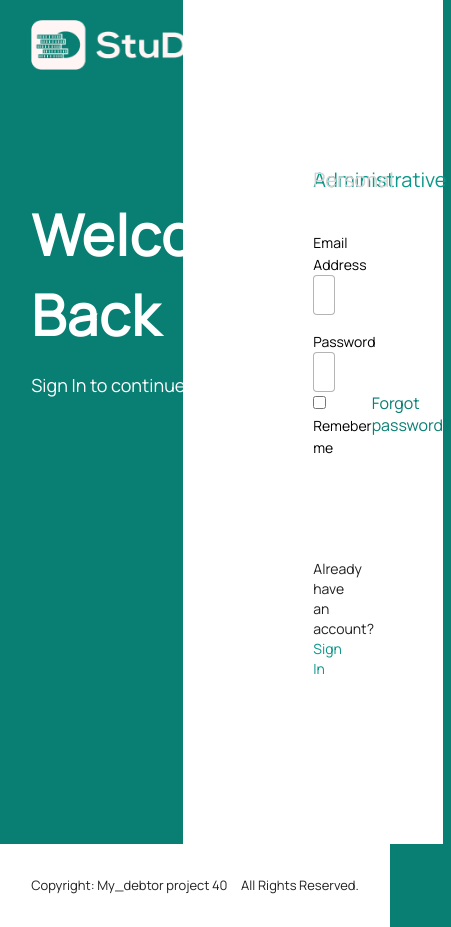
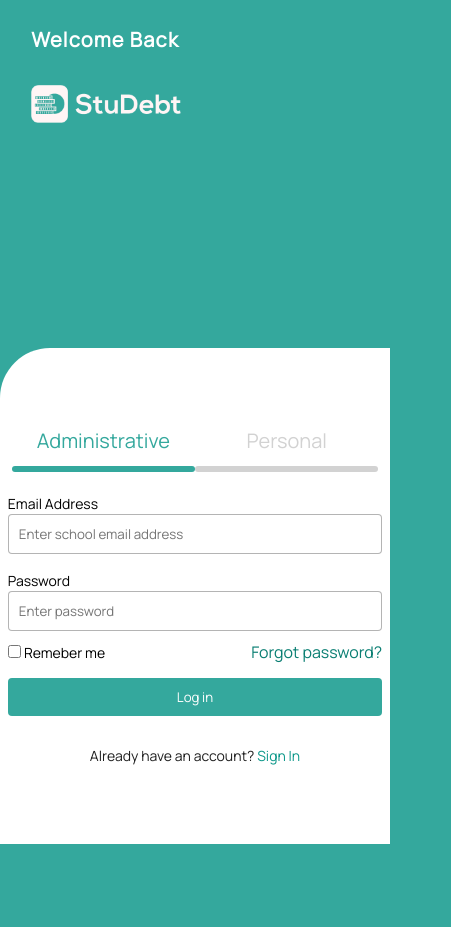
Before and after one commit to zuri-training/Project-Mydebtor-Team-40, a plain HTML site: page admin_sign_in.html in a window 390 px wide. Shown: the whole page, 451 px wide, since content can reach past the window. After the commit the page ends 844 px from the top, so only its background shows below. Drawn offline with Linux system fonts and the light colour scheme; files that its build step writes are made by us from their sources.

Commit message:
sign in corrections

```diff
--- a/admin_sign_in.html
+++ b/admin_sign_in.html
@@ -4,9 +4,8 @@
     <meta charset="UTF-8">
     <meta http-equiv="X-UA-Compatible" content="IE=edge">
     <meta name="viewport" content="width=device-width, initial-scale=1.0">
-    <link rel="stylesheet" href="style.css">
     <link rel="stylesheet" href="css/admin_sign_in.css">
-    <title>Sign Up - StuDebt</title>
+    <title>Sign In - StuDebt</title>
 </head>
 <body>
     <main>
--- a/css/admin_sign_in.css
+++ b/css/admin_sign_in.css
@@ -1,9 +1,273 @@
 /* general styling */
-    *{
-        font-family: var(--manrope_font);
-    }
+@import url('https://fonts.googleapis.com/css2?family=Manrope&display=swap');
+:root{
+    --manrope_font: 'Manrope', sans-serif;
+}
+body{
+background-color: #34A89D;
+}
+*{
+    margin: 0;
+    padding: 0;
+    box-sizing: border-box;
+    font-family: var(--manrope_font);
+}
+main{
+    display: flex;
+    width: 100%;
+}
+
 /* general styling */
 
+/* the left side banner and its content */
+.sign_up_Desc{
+    width: 50%;
+    color: #fff;
+    padding: 5% 8%;
+}
+.logo img{
+    width: 220px;
+}
+.pageTitle{
+    margin-top: 120px;
+}
+.pageTitle h1{
+    font-family: var(--manrope_font);
+    font-style: normal;
+    font-weight: 700;
+    font-size: 56px;
+    line-height: 80px;
+    letter-spacing: 1.2px;
+    color: #FFFFFF;
+}
+.pageTitle p{
+    font-family: var(--manrope_font);
+    font-style: normal;
+    font-weight: 500;
+    font-size: 18px;
+    line-height: 60px;
+    color: #FFFFFF;
+}
+/* the left side banner and its content */
+
+
+/* the form and its content */
+
+.sign_up_Form{
+    width: 50%;
+    display: flex;
+    align-items: center;
+    flex-direction: column;
+    justify-content: center;
+    padding: 0 130px;
+    background-color: #fff;
+    height:100vh;
+
+}
+
+/* FORM BUTTON */
+.userSelect-Btn{
+    width: 100%;
+    display: flex;
+    justify-content: center;
+    margin-bottom: 20px;
+    text-align: center;
+}
+.userSelect-Btn a{
+    font-family: var(--manrope_font);
+    font-size: 20px;
+    line-height: 30px;
+    color: #D2D2D2;
+    width: 100%;
+    text-decoration: none;
+}
+.AdminBtn, .PersonalBtn{
+    width: 49%;
+}
+.userSelect-Btn hr{
+    width: 100;
+    border: none;
+    height: 6px;
+    background: #D2D2D2;
+    border-radius: 4px;
+    margin-top: 10px;
+}
+.active a{
+    color: #34A89D;
+}
+.active hr{
+    background: #34A89D;
+}
+/* BUTTON FORM  */
+
+/* MAIN FORM */
+.userForm{
+    width: 100%;
+    box-sizing: border-box;
+    margin-bottom: 30px;
+}
+form{
+    display: flex;
+    flex-direction: column;
+    gap: 15px;
+}
+.input_area{
+    display: flex;
+    justify-content: space-between;
+}
+.sectA{
+    width: 47%;
+}
+.outline{
+    display: flex;
+    flex-direction: column;
+}
+.max_input{
+    padding: 10px;
+    width: 100%;
+    /* height: 48px; */
+    background: #FFFFFF;
+    border: 1px solid rgba(8, 8, 8, 0.3);
+    border-radius: 4px;
+    box-sizing: border-box;
+}
+.min_input{
+    padding: 10px;
+    width: 100%;
+    /* height: 48px; */
+    background: #FFFFFF;
+    border: 1px solid rgba(8, 8, 8, 0.3);
+    border-radius: 4px;
+    box-sizing: border-box;
+}
+label{
+    color: #000;
+    font-family: 'Manrope', sans-serif;
+    font-size: 14px;
+    font-weight: 400;
+    line-height: 20px;
+}
+.password_note{
+    font-family: 'Manrope', sans-serif;
+    font-size: 10px;
+    line-height: 20px;
+}
+
+/* submit button  */
+.submitBtn{
+    width: 100%;
+    color: #fff;
+
+    background: #34A89D;
+    padding: 10px 0;
+    border: none;
+    border-radius: 4px;
+}
+.submitBtn:hover{
+    background: #097E72;
+}
+/* submit button  */
+
+.caution_text{
+    width: 100%;
+}
+.caution_text p{
+    font-size: 14px;
+    font-family: var(--manrope_font);
+    font-weight: 400;
+    line-height: 20px;
+    color: #202020;
+}
+.caution_text p span a{
+    text-decoration: none;
+    color: #0B9789;
+}
+
+
+/* password sub text  */
+.input_area .lower_text{
+display:flex;
+justify-content: space-between;
+margin-top:10px;
+
+}
+.input_area .lower_text a{
+color:  #097E72;
+text-decoration:none;
+}
+.caution_text{
+text-align: center;
+}
+
+/* password sub text  */
+
+/* MAIN FORM  */
+
+/* footer  */
+footer{
+    background-color: inherit;
+    width:50%;
+    position:fixed;
+    bottom:2%;
+    display:flex;
+    justify-content: space-around;
+    font-family: var(--manrope_font);
+    font-style: normal;
+    font-weight: 400;
+    font-size: 12px;
+    line-height: 19px;
+    color: #fff;
+
+}
+/* footer  */
+
+/* responsive design  */
+
+/* For mobile phones: */
+@media only screen and (max-width: 490px) {
+    body{
+        background-color: #34A89D !important;
+        height:100vh;
+    }
+    main{
+        display:block;
+    }
+    .sign_up_Desc{
+        height:100%;
+         width:100%;
+
+    }
+    .sign_up_Form   {
+        width:100%;
+        position:absolute;
+        bottom:0;
+        padding:20% 2%;
+        border-top-left-radius: 50px;
+        height:auto;
+    }
+    .pageTitle{
+        margin:0;
+    }
+    .pageTitle h1{
+        font-size:20px;
+        position:absolute;
+        top:0;
+    }
+    .pageTitle p
+    ,footer{
+
+        display:none;
+    }
+    .footer{
+        width:100%;
+    }
+    .logo img{
+        margin-top:20%;
+        width:150px;
+    }
+  }
+  /* For mobile phones: */
+/* responsive design  */
 
 /* password sub text  */
 .input_area .lower_text{
```
Also changed, not shown: index.html (+2 -2 lines), personal_sign_in.html (+2 -2 lines), personal_sign_up.html (+2 -2 lines).
